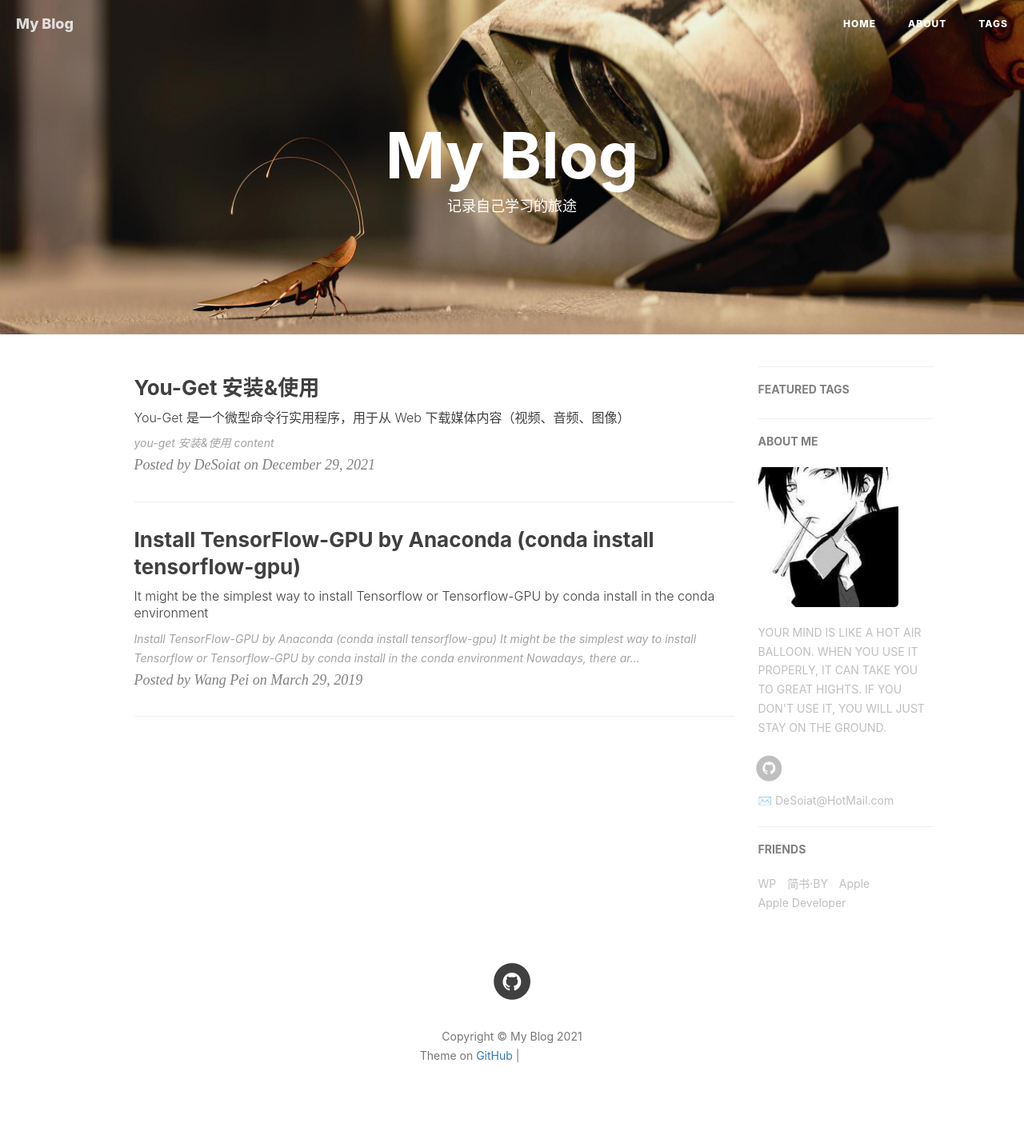
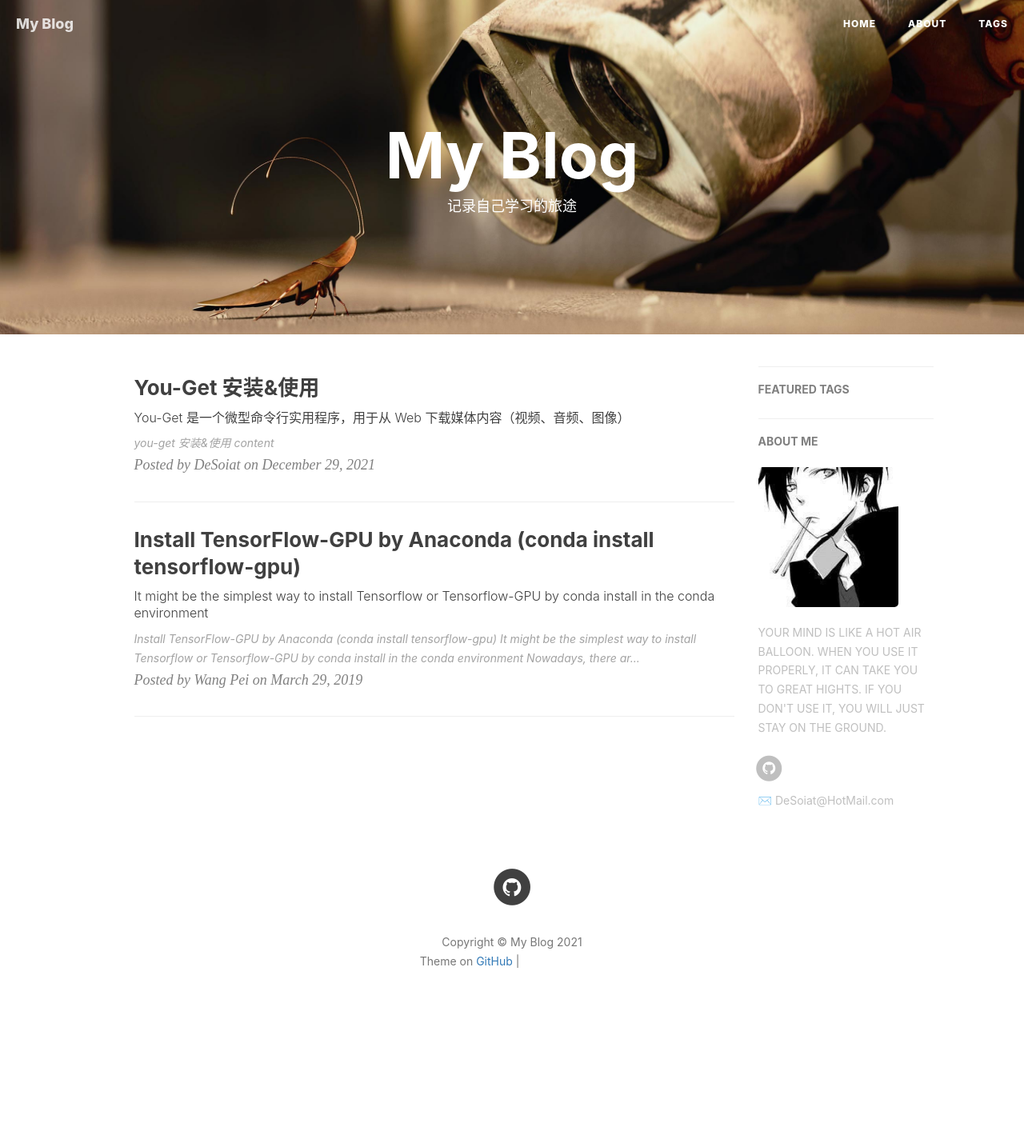
Before and after one commit to DeSoiat/DESOIAT.GITHUB.IO, a Jekyll site: the page built from index.html, in a window 1280 px wide. Shown: the whole page at 80% size. Built offline with Jekyll 4.4.1, drawn with Linux system fonts in a browser that asks for light colours; nearby versions of some CDN libraries; the list of posts is cut into pages by our own code; comment, search, counter and statistics services are not loaded; after the commit the page ends 1306 px from its top, so only the background shows below that; some of the changed lines change nothing that is shown; grey boxes are pictures that could not be loaded.

Commit message:
Update _config.yml

```diff
--- a/_config.yml
+++ b/_config.yml
@@ -92,7 +92,7 @@ service-worker: true
 
 
 # Quick Link
-friends: [
+Quick Link: [
     {
         title: "WP",
         href: "https://wangpei.ink"
```
